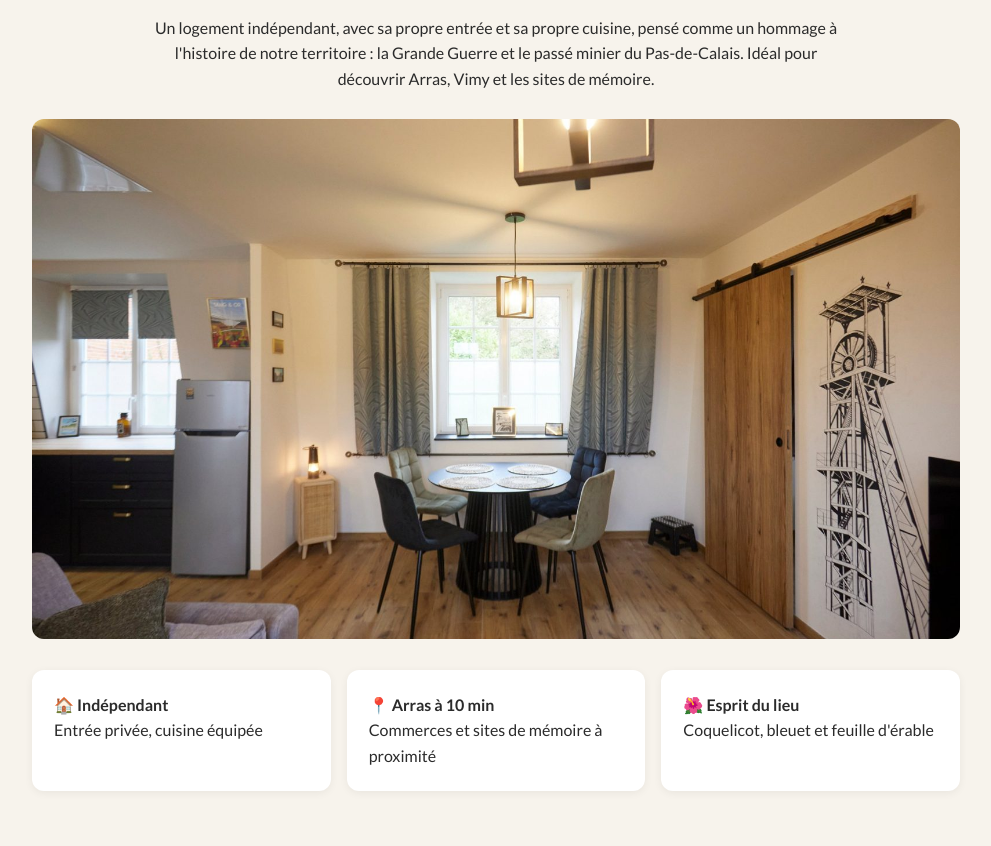
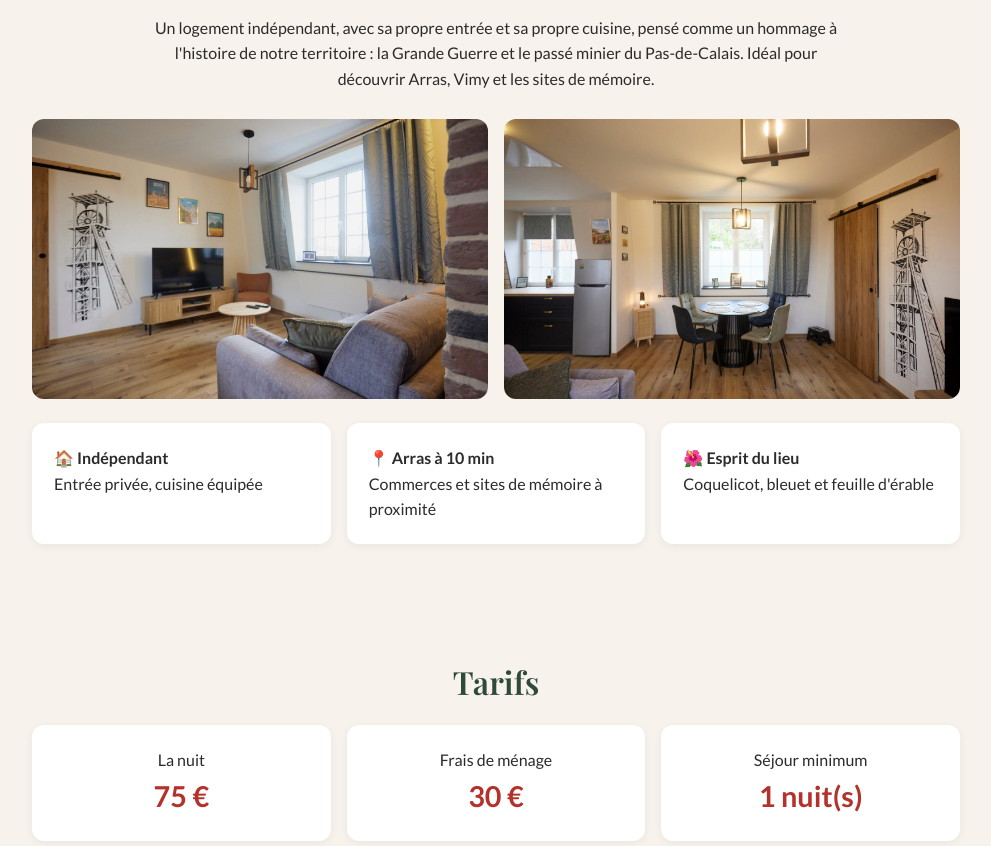
Before and after one commit to logisdeberthoult/logis-de-berthoult, a plain HTML site: page index.html in a window 1280 px wide. Shown: the part 700-1546 px from the top of the page, without its empty margins (144-1135 px from the left). Drawn offline with nearby package versions, Linux system fonts and the light colour scheme; no server answers.

Commit message:
Add files via upload

```diff
--- a/index.html
+++ b/index.html
@@ -71,8 +71,9 @@
     Idéal pour découvrir Arras, Vimy et les sites de mémoire.
   </p>
   <!-- Pour ajouter des photos : envoie-les dans le dépôt et ajoute une ligne <img src="photo2.jpg" alt="..."> -->
-  <div class="photos">
-    <img src="photo1.jpg" alt="Le séjour du Logis de Berthoult, avec la table à manger et le chevalement de mine" style="height:auto;max-height:520px;">
+  <div class="grille photos" style="grid-template-columns:repeat(auto-fit,minmax(300px,1fr));">
+    <img src="photo2.jpg" alt="Le salon du Logis de Berthoult, avec canapé, télévision et affiches d'Arras, Lens et des terrils" style="height:280px;">
+    <img src="photo1.jpg" alt="Le coin repas du Logis de Berthoult, avec le chevalement de mine dessiné au mur" style="height:280px;">
   </div>
   <div class="grille" style="margin-top:24px;">
     <div class="carte"><strong>🏠 Indépendant</strong><br>Entrée privée, cuisine équipée</div>
```
Also changed, not shown: photo2.jpg (added).
